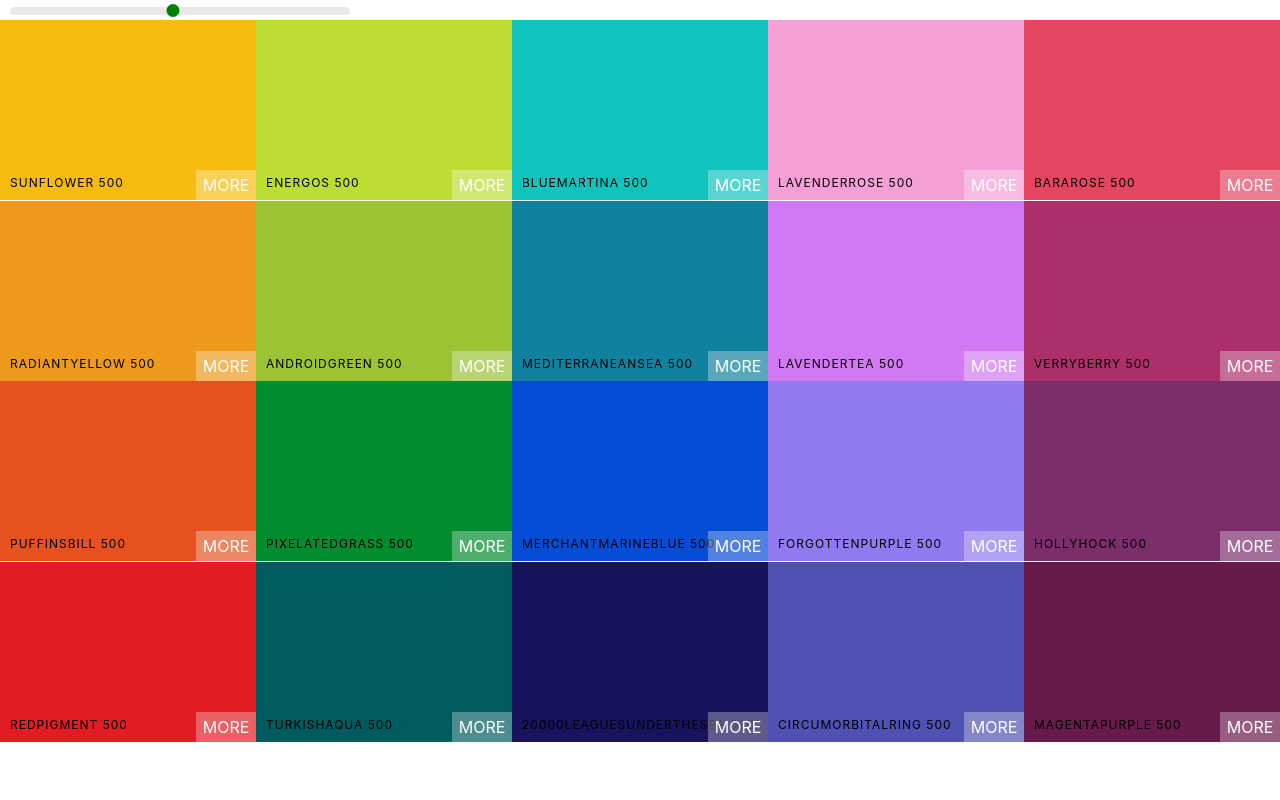
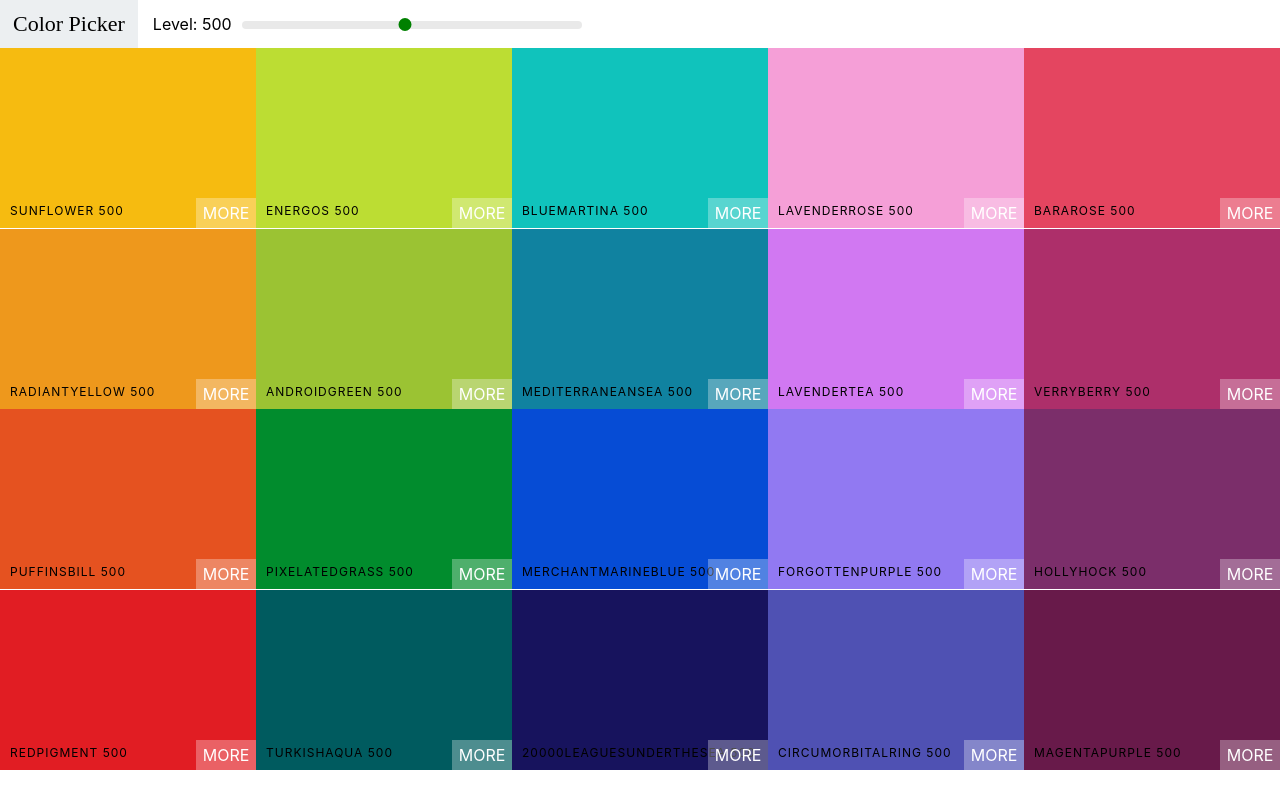
Before and after one commit to rick427/color-picker, a React (Create React App) app: page / in a window 1280 px wide. Built offline with nearby package versions, Linux system fonts and the light colour scheme.

Commit message:
adding the navbar

```diff
--- /dev/null
+++ b/src/components/Navbar.js
@@ -0,0 +1,31 @@
+import React, { Component } from 'react';
+import Slider from 'rc-slider';
+import 'rc-slider/assets/index.css';
+import './navbar.css';
+
+class Navbar extends Component {
+  render() {
+    const {level, changeLevel} = this.props;
+    return (
+      <header className="navbar">
+        <div className="logo">
+          <a href="#">Color Picker</a>
+        </div>
+        <div className="slider-container">
+          <span>Level: {level}</span>
+            <div className="slider">
+                <Slider
+                    defaultValue={level}
+                    min={100}
+                    step={100}
+                    max={900}
+                    onAfterChange={changeLevel}
+                />
+            </div>
+        </div>
+      </header>
+    )
+  }
+}
+
+export default Navbar;
--- a/src/components/Palette.js
+++ b/src/components/Palette.js
@@ -1,9 +1,7 @@
 import React, { Component } from 'react'
 import Colorbox from './Colorbox';
-import 'rc-slider/assets/index.css';
+import Navbar from './Navbar';
 import './palette.css';
-import Slider from 'rc-slider';
-
 
 class Palette extends Component {
   constructor(props){
@@ -26,15 +24,7 @@
     ))
     return (
       <div className="palette">
-        <div className="slider">
-         <Slider
-            defaultValue={level}
-            min={100}
-            step={100}
-            max={900}
-            onAfterChange={this.changeLevel}
-          />
-        </div>
+        <Navbar level={level} changeLevel={this.changeLevel} />
         {/*Navbar foes here*/}
         <div className="palette-colors">
           {colorboxes}
--- /dev/null
+++ b/src/components/navbar.css
@@ -0,0 +1,50 @@
+.navbar{
+    display: flex;
+    align-items: center;
+    justify-content: flex-start;
+    height: 6vh;
+}
+
+.logo{
+    margin-right: 15px;
+    padding: 0 13px;
+    font-size: 22px;
+    background-color: #eceff1;
+    font-family: cursive;
+    height: 100%;
+    display: flex;
+    align-items: center;
+}
+
+.logo a{
+    text-decoration: none;
+    color: black;
+}
+
+.slider{
+    width: 340px;
+    margin: 0 10px;
+    display: inline-block;
+}
+
+.rc-slider-track{
+    background-color: transparent;
+}
+
+.rc-slider-rail{
+    height: 8px;
+}
+
+.rc-slider-handle,
+.rc-slider-handle:active,
+.rc-slider-handle:focus,
+.rc-slider-handle:hover{
+    background-color: green;
+    outline: none;
+    border: 2px solid green;
+    box-shadow: none;
+    width: 13px;
+    height: 13px;
+    margin-left: -7px;
+    margin-top: -3px;
+}
```
